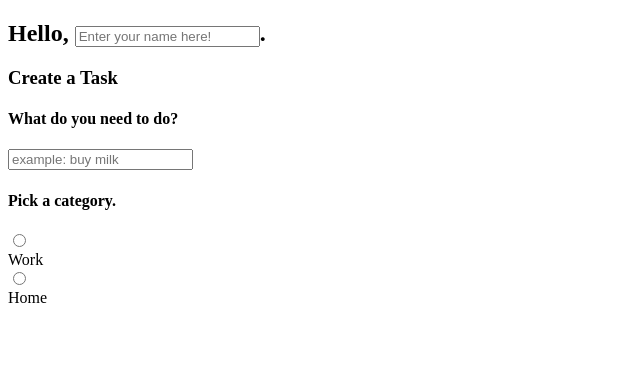
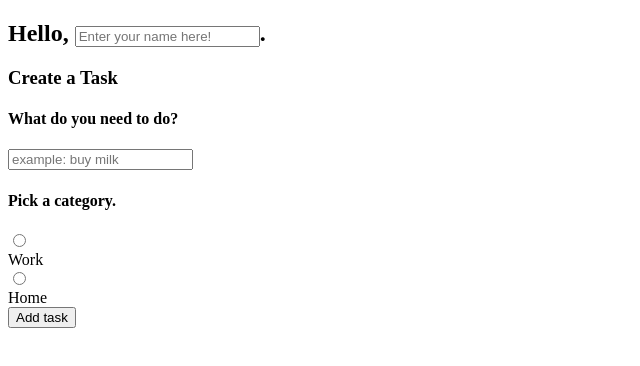
Before and after one commit to kathrynljackson/todo-list-categories, a plain HTML site: page index.html in a window 1280 px wide. Shown: the whole page, without its empty margins (0-640 px from the left). Drawn offline with Linux system fonts and the light colour scheme.

Commit message:
Complete new task form content

```diff
--- a/index.html
+++ b/index.html
@@ -52,6 +52,7 @@
                         <div>Home</div>
                     </label>
                 </div>
+                <input type="submit" value="Add task" />
             </form>
         </section>
     </main>
```
